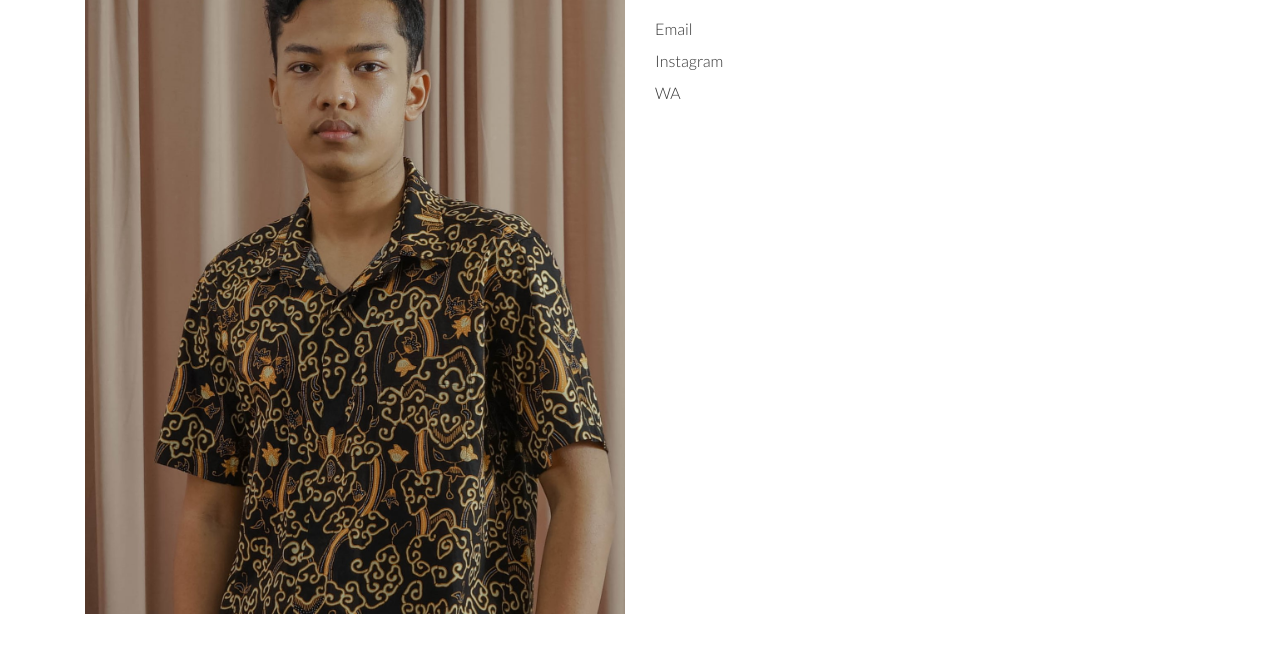
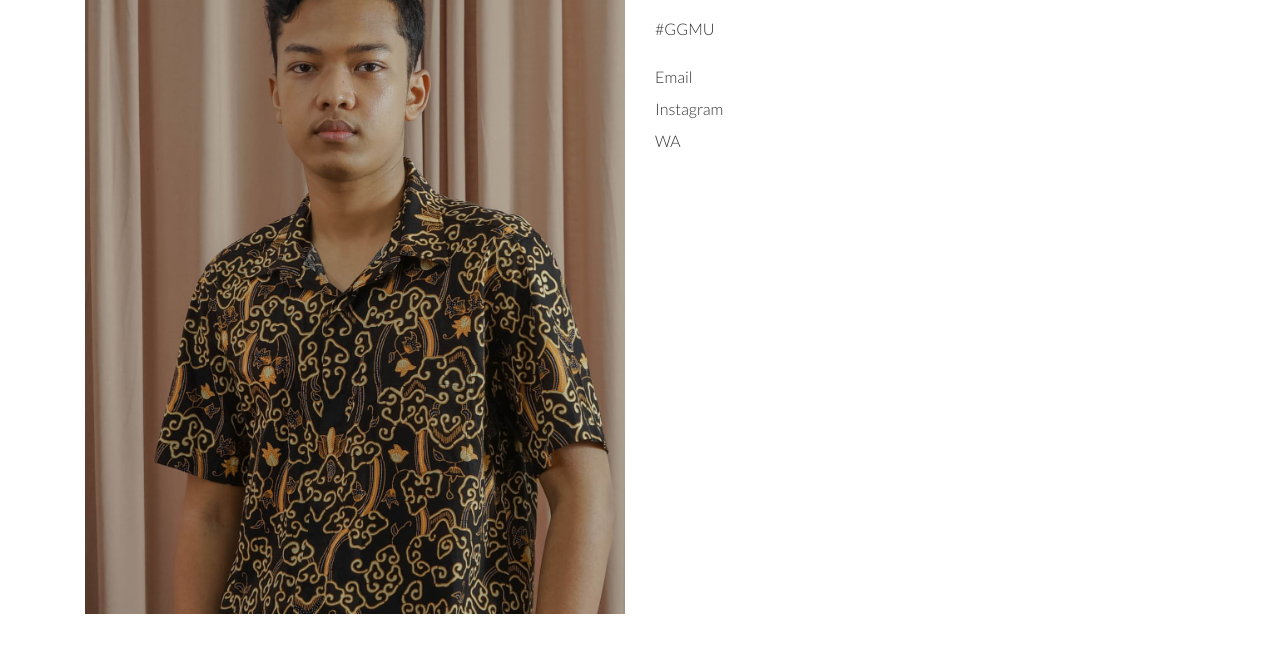
Before and after one commit to Aditya-Zahran-MS/profile, a plain HTML site: page about.html in a window 1280 px wide. Shown: the part 276-928 px from the top of the page. Drawn offline with Linux system fonts and the light colour scheme.

Commit message:
Update about.html

```diff
--- a/about.html
+++ b/about.html
@@ -56,6 +56,7 @@
                 <div class="col-md-6">
                     <h1 class="h2">Aditya Zahran Maheswara Sudrajat</h1>
                     <p>Saya adalah orang yang baik hati, rajin menabung, taat beribadah, patuh kepada orang tua, tidak sombong dll.</p>
+                    <p>#GGMU</p>
 
                     <ul class="list-unstyled">
                         <li>
```
